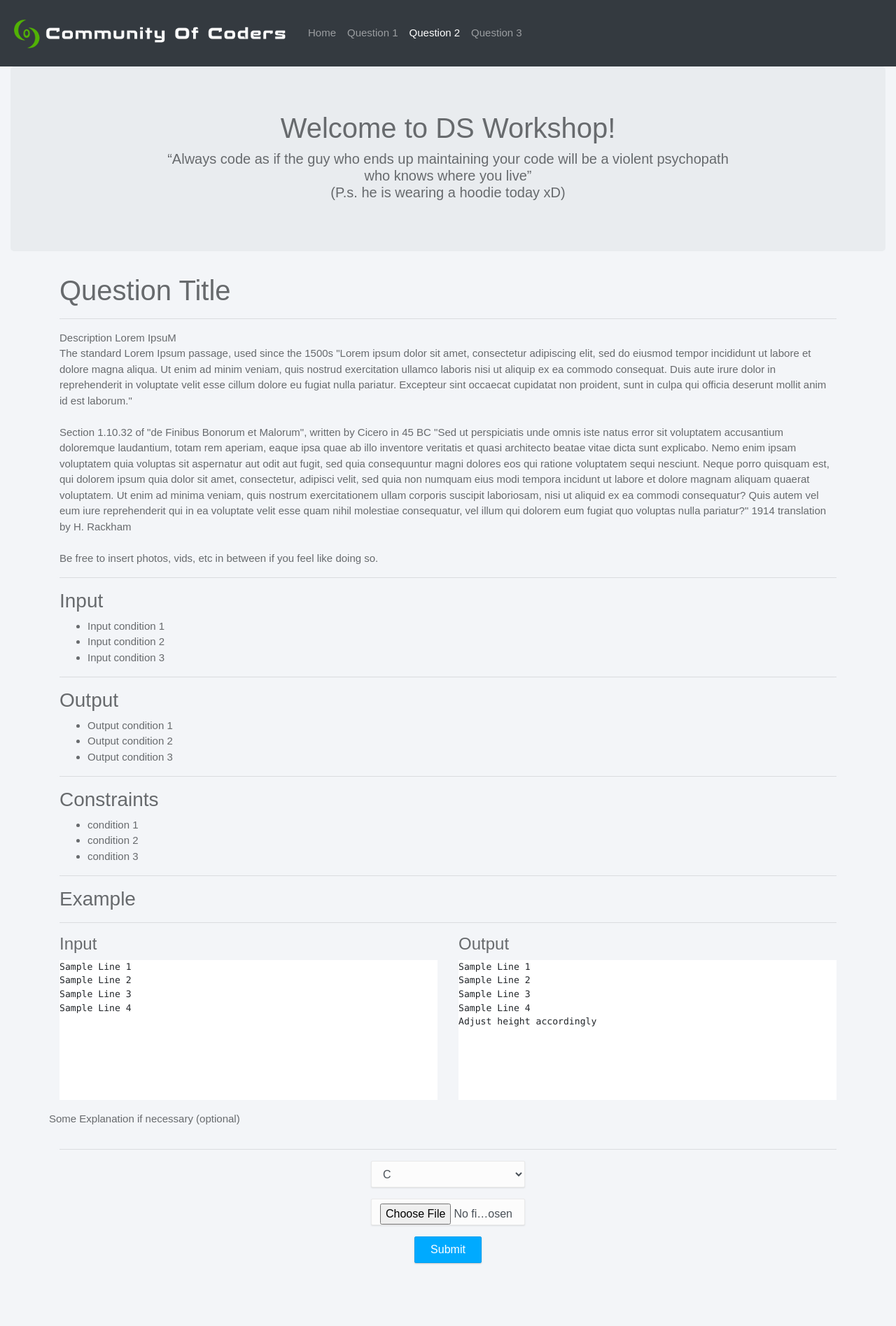
After one commit to sanidhyaRsharma/DS_Workshop, a Flask app: page /question_2 in a window 1280 px wide. The commit adds this page. Shown: the whole page at 70% size. Run offline with Flask 2, Linux system fonts and the light colour scheme; some libraries are stand-ins or nearby versions.

Commit message:
Switched to BS4 Navbar and added lorem ipsum for question 2

```diff
--- a/app/routes.py
+++ b/app/routes.py
@@ -3,8 +3,12 @@ from flask import render_template
 
 @app.route('/', methods=['GET'])
 def index():
-	return render_template("base.html", title = "Home")
+	return render_template("base.html", title = "Home", index_active= "active")
 
 @app.route('/question_1', methods=['GET'])
 def question_1():
-	return render_template("question_1.html", title = "Trapping Rainwater")
+	return render_template("question_1.html", title = "Trapping Rainwater", q1_active="active")
+
+@app.route('/question_2', methods=['GET'])
+def question_2():
+	return render_template('question_2.html', title = "Kadane's Algorithm", q2_active="active")
--- a/app/templates/base.html
+++ b/app/templates/base.html
@@ -1,37 +1,43 @@
 <!DOCTYPE HTML>
 
-
-
+<!-- {% set active_page = 'index' %} -->
 <html>
 <head>
 	<title> {{ title }} | DS Workshop </title>
 	<meta charset="utf-8">
 	<meta http-equiv="X-UA-Compatible" content="IE=edge,chrome=1">
 	<meta name="viewport" content="width=device-width, initial-scale=1.0, maximum-scale=1.0, user-scalable=0">
+	 <!-- Latest compiled and minified CSS -->
+	<link rel="stylesheet" href="https://maxcdn.bootstrapcdn.com/bootstrap/4.1.3/css/bootstrap.min.css">
+
+	<!-- jQuery library -->
+	<script src="https://ajax.googleapis.com/ajax/libs/jquery/3.3.1/jquery.min.js"></script>
+
+	<!-- Popper JS -->
+	<script src="https://cdnjs.cloudflare.com/ajax/libs/popper.js/1.14.3/umd/popper.min.js"></script>
+
+	<!-- Latest compiled JavaScript -->
+	<script src="https://maxcdn.bootstrapcdn.com/bootstrap/4.1.3/js/bootstrap.min.js"></script>
 	<!-- VENDOR CSS -->
-	<link rel="stylesheet" href="{{url_for('static',filename='assets/vendor/bootstrap/css/bootstrap.min.css')}}">
+	<!-- <link rel="stylesheet" href="{{url_for('static',filename='assets/vendor/bootstrap/css/bootstrap.min.css')}}"> -->
 	<link rel="stylesheet" href="{{url_for('static',filename='assets/vendor/font-awesome/css/font-awesome.min.css')}}">
-	<link rel="stylesheet" href="{{url_for('static',filename='assets/vendor/linearicons/style.css')}}">
-	<link rel="stylesheet" href="{{url_for('static',filename='assets/vendor/chartist/css/chartist-custom.css')}}">
+<!-- 	<link rel="stylesheet" href="{{url_for('static',filename='assets/vendor/linearicons/style.css')}}">
+	<link rel="stylesheet" href="{{url_for('static',filename='assets/vendor/chartist/css/chartist-custom.css')}}"> -->
 	<!-- MAIN CSS -->
 	<link rel="stylesheet" href="{{url_for('static',filename='assets/css/main.css')}}">
 	<!-- FOR DEMO PURPOSES ONLY. You should remove this in your project -->
-	<link rel="stylesheet" href="{{url_for('static',filename='assets/css/demo.css')}}">
+	<!-- <link rel="stylesheet" href="{{url_for('static',filename='assets/css/demo.css')}}"> -->
 </head>
 <body>
 	<!-- NAVBAR -->
-	<nav class="navbar navbar-inverse">
-		<div class="container-fluid">
-			<div class="navbar-header">
-				<a class="navbar-brand" href="{{url_for('index')}}"><img src="{{url_for('static', filename='images/coc_logo_with_name.png')}}"></a>
-			</div>
-			<ul class="nav navbar-nav">
-				<li class="active"><a href="#">Home</a></li>
-				<li><a href="{{ url_for('question_1') }}">Question 1</a></li>
-				<li><a href="#">Question 2</a></li>
-				<li><a href="#">Question 3</a></li>
-			</ul>
-		</div>
+	<nav class="navbar navbar-expand-sm bg-dark navbar-dark">
+		<a class="navbar-brand" href="{{url_for('index')}}"><img src="{{url_for('static', filename='images/coc_logo_with_name.png')}}"></a>
+		<ul class="navbar-nav">
+			<li class="nav-item {{index_active}}"><a class="nav-link" href="{{ url_for('index') }}">Home</a></li>
+			<li class="nav-item {{q1_active}}" ><a class="nav-link" href="{{ url_for('question_1') }}">Question 1</a></li>
+			<li class="nav-item {{q2_active}}" ><a class="nav-link" href="{{ url_for('question_2')}}">Question 2</a></li>
+			<li class="nav-item"><a class="nav-link" href="#">Question 3</a></li>
+		</ul>
 	</nav>
 	<!-- END NAVBAR -->
 	<div class="container-fluid">
@@ -45,4 +51,10 @@
 	{% block content %}	{% endblock %}
 
 </body>
+<!-- <script type="text/javascript">
+	$(".nav li").on("click", function(){
+		$(".nav li").removeClass("active");
+		$(this).addClass("active");
+	});
+</script> -->
 </html>
--- /dev/null
+++ b/app/templates/question_2.html
@@ -0,0 +1,92 @@
+{% extends 'base.html' %}
+{% block content %}
+    <div class="container">
+        <h1>Question Title</h1>
+        <hr/>
+
+        <p>Description Lorem IpsuM<br/>
+
+            The standard Lorem Ipsum passage, used since the 1500s
+
+            "Lorem ipsum dolor sit amet, consectetur adipiscing elit, sed do eiusmod tempor incididunt ut labore et dolore magna aliqua. Ut enim ad minim veniam, quis nostrud exercitation ullamco laboris nisi ut aliquip ex ea commodo consequat. Duis aute irure dolor in reprehenderit in voluptate velit esse cillum dolore eu fugiat nulla pariatur. Excepteur sint occaecat cupidatat non proident, sunt in culpa qui officia deserunt mollit anim id est laborum."
+            <br/>
+            <br/>
+
+            Section 1.10.32 of "de Finibus Bonorum et Malorum", written by Cicero in 45 BC
+
+            "Sed ut perspiciatis unde omnis iste natus error sit voluptatem accusantium doloremque laudantium, totam rem aperiam, eaque ipsa quae ab illo inventore veritatis et quasi architecto beatae vitae dicta sunt explicabo. Nemo enim ipsam voluptatem quia voluptas sit aspernatur aut odit aut fugit, sed quia consequuntur magni dolores eos qui ratione voluptatem sequi nesciunt. Neque porro quisquam est, qui dolorem ipsum quia dolor sit amet, consectetur, adipisci velit, sed quia non numquam eius modi tempora incidunt ut labore et dolore magnam aliquam quaerat voluptatem. Ut enim ad minima veniam, quis nostrum exercitationem ullam corporis suscipit laboriosam, nisi ut aliquid ex ea commodi consequatur? Quis autem vel eum iure reprehenderit qui in ea voluptate velit esse quam nihil molestiae consequatur, vel illum qui dolorem eum fugiat quo voluptas nulla pariatur?"
+
+            1914 translation by H. Rackham
+
+            <br/>
+            <br/>
+            Be free to insert photos, vids, etc in between if you feel like doing so.
+        </p>
+        <hr/>
+        <h3>Input</h3>
+        <ul>
+            <li>Input condition 1</li>
+            <li>Input condition 2</li>
+            <li>Input condition 3</li>
+        </ul>
+        <hr/>
+        <h3>Output</h3>
+        <ul>
+            <li>Output condition 1</li>
+            <li>Output condition 2</li>
+            <li>Output condition 3</li>
+        </ul>
+        <hr/>
+        <h3>Constraints</h3>
+        <ul>
+            <li> condition 1</li>
+            <li> condition 2</li>
+            <li> condition 3</li>
+        </ul>
+        <hr/>
+        <h3>Example</h3>        <hr/>
+        <div class="row">
+            <div class="col-md-6 h-25">
+                <h4>Input</h4>
+                <pre class="sample_text" style="background-color:white; height:200px;">
+Sample Line 1
+Sample Line 2
+Sample Line 3
+Sample Line 4
+                </pre>
+            </div>
+            <div class="col-md-6 h-25">
+                <h4>Output</h4>
+                <pre class="sample_text" style="background-color:white; height:200px;">
+Sample Line 1
+Sample Line 2
+Sample Line 3
+Sample Line 4
+Adjust height accordingly
+                </pre>
+            </div>
+            <p>Some Explanation if necessary (optional)</p>
+        </div>
+        <hr/>
+        <form method="POST" action="#" class="container" style="width:250px;">
+            <div class="form-group">
+                <select class="form-control" name="lang">
+                    <option value="c">C</option>
+                    <option value="cpp">C++</option>
+                    <option value="py">Python</option>
+                </select>
+            </div>
+            <div class="form-group">
+                <input type="file" class="form-control" name="submit_file" />
+            </div>
+            <center>
+                <button class="btn btn-primary">Submit</button>
+            </center>
+        </form>
+        <br/>
+        <br/>
+        <br/>
+        <br/>
+
+    </div>
+{% endblock %}
```
Also changed, not shown: app/static/assets/img/apple-icon.png (deleted), app/static/assets/img/favicon.png (deleted), app/static/assets/img/login-bg.jpg (deleted), app/static/assets/img/logo-dark.png (deleted), app/static/assets/img/profile-bg.png (deleted), app/static/assets/img/user-medium.png (deleted), app/static/assets/img/user.png (deleted), app/static/assets/img/user1.png (deleted), app/static/assets/img/user2.png (deleted), app/static/assets/img/user3.png (deleted), app/static/assets/img/user4.png (deleted), app/static/assets/img/user5.png (deleted).
